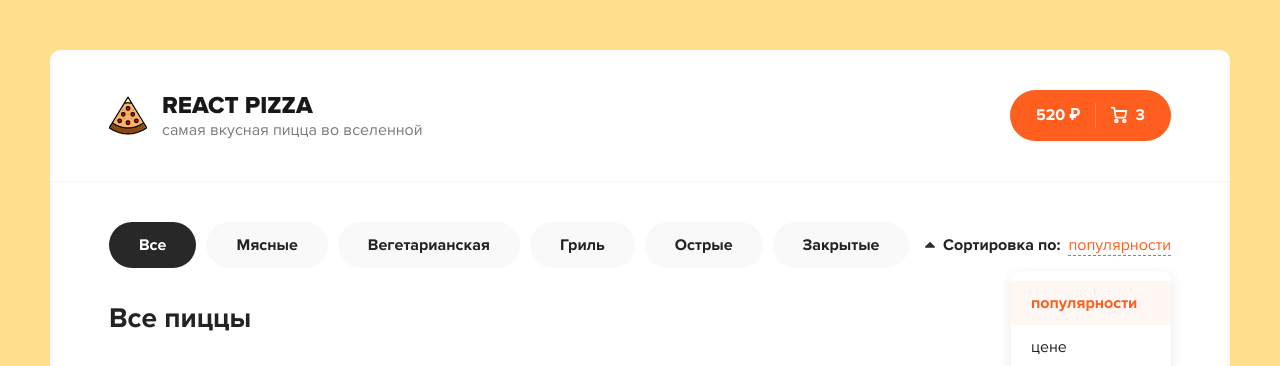
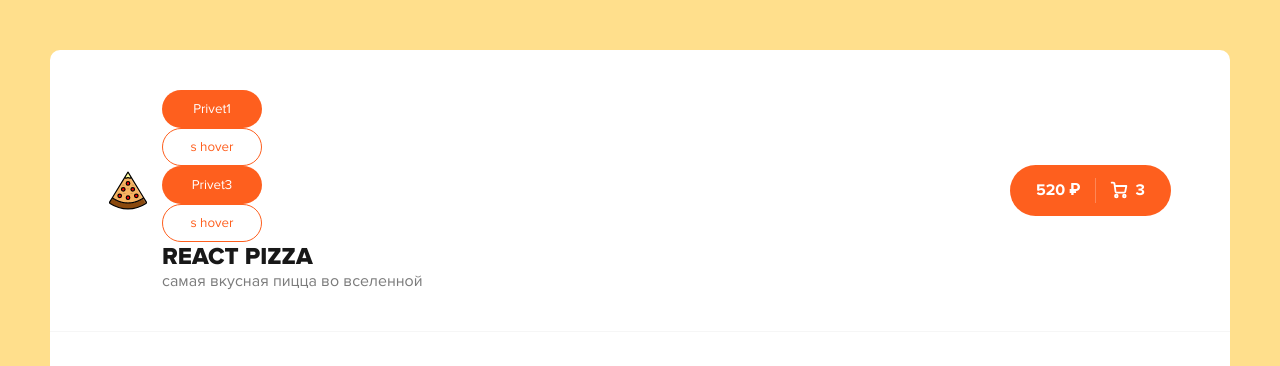
Before and after one commit to Costerhs/pizzaMi, a React app: page / in a window 1280 px wide. Shown: the top 366 px of the page. Built offline with nearby package versions, Linux system fonts and the light colour scheme.

Commit message:
finish 2 lessons (components Header and Buttons)

```diff
--- a/package.json
+++ b/package.json
@@ -17,6 +17,7 @@
     "browserslist": "^4.18.1",
     "camelcase": "^6.2.1",
     "case-sensitive-paths-webpack-plugin": "^2.4.0",
+    "classnames": "^2.3.1",
     "css-loader": "^6.5.1",
     "css-minimizer-webpack-plugin": "^3.2.0",
     "dotenv": "^10.0.0",
--- a/src/App.js
+++ b/src/App.js
@@ -1,57 +1,13 @@
-import logoSvg from './assets/img/pizza-logo.svg'
 
+
+import Button from './components/Button';
+import Header from './components/Header';
 
 function App() {
   return (
 
     <div className="wrapper">
-      <div className="header">
-        <div className="container">
-          <div className="header__logo">
-            <img width="38" src={logoSvg} alt="Pizza logo" />
-            <div>
-              <h1>React Pizza</h1>
-              <p>самая вкусная пицца во вселенной</p>
-            </div>
-          </div>
-          <div className="header__cart">
-            <a href="/cart.html" className="button button--cart">
-              <span>520 ₽</span>
-              <div className="button__delimiter"></div>
-              <svg
-                width="18"
-                height="18"
-                viewBox="0 0 18 18"
-                fill="none"
-                xmlns="http://www.w3.org/2000/svg"
-              >
-                <path
-                  d="M6.33333 16.3333C7.06971 16.3333 7.66667 15.7364 7.66667 15C7.66667 14.2636 7.06971 13.6667 6.33333 13.6667C5.59695 13.6667 5 14.2636 5 15C5 15.7364 5.59695 16.3333 6.33333 16.3333Z"
-                  stroke="white"
-                  strokeWidth="1.8"
-                  strokeLinecap="round"
-                  strokeLinejoin="round"
-                />
-                <path
-                  d="M14.3333 16.3333C15.0697 16.3333 15.6667 15.7364 15.6667 15C15.6667 14.2636 15.0697 13.6667 14.3333 13.6667C13.597 13.6667 13 14.2636 13 15C13 15.7364 13.597 16.3333 14.3333 16.3333Z"
-                  stroke="white"
-                  strokeWidth="1.8"
-                  strokeLinecap="round"
-                  strokeLinejoin="round"
-                />
-                <path
-                  d="M4.78002 4.99999H16.3334L15.2134 10.5933C15.1524 10.9003 14.9854 11.176 14.7417 11.3722C14.4979 11.5684 14.1929 11.6727 13.88 11.6667H6.83335C6.50781 11.6694 6.1925 11.553 5.94689 11.3393C5.70128 11.1256 5.54233 10.8295 5.50002 10.5067L4.48669 2.82666C4.44466 2.50615 4.28764 2.21182 4.04482 1.99844C3.80201 1.78505 3.48994 1.66715 3.16669 1.66666H1.66669"
-                  stroke="white"
-                  strokeWidth="1.8"
-                  strokeLinecap="round"
-                  strokeLinejoin="round"
-                />
-              </svg>
-              <span>3</span>
-            </a>
-          </div>
-        </div>
-      </div>
+      <Header />
       <div className="content">
         <div className="container">
           <div className="content__top">
--- /dev/null
+++ b/src/components/Button.jsx
@@ -0,0 +1,17 @@
+import classNames from "classnames";
+
+
+
+const Button = (props) =>{
+    return ( <div>
+    <button className={classNames(
+        'button',
+        {
+        'button--outline': props.style
+        })}
+     >{props.name}</button>
+    </div>
+    )
+}
+
+export default Button;
--- /dev/null
+++ b/src/components/Header.jsx
@@ -0,0 +1,60 @@
+import logoSvg from './../assets/img/pizza-logo.svg'
+import Button from './Button';
+import classNames from 'classnames';
+const Header = () => {
+    return (
+        <div className="header">
+        <div className="container">
+          <div className="header__logo">
+            <img width="38" src={logoSvg} alt="Pizza logo" />
+            <div>
+              <Button   name='Privet1' />
+              <Button style name='s hover' />
+              <Button  name='Privet3' />
+              <Button  style name='s hover' />
+              <h1>React Pizza</h1>
+              <p>самая вкусная пицца во вселенной</p>
+            </div>
+          </div>
+          <div className="header__cart">
+            <a href="/cart.html" className="button button--cart">
+              <span>520 ₽</span>
+              <div className="button__delimiter"></div>
+              <svg
+                width="18"
+                height="18"
+                viewBox="0 0 18 18"
+                fill="none"
+                xmlns="http://www.w3.org/2000/svg"
+              >
+                <path
+                  d="M6.33333 16.3333C7.06971 16.3333 7.66667 15.7364 7.66667 15C7.66667 14.2636 7.06971 13.6667 6.33333 13.6667C5.59695 13.6667 5 14.2636 5 15C5 15.7364 5.59695 16.3333 6.33333 16.3333Z"
+                  stroke="white"
+                  strokeWidth="1.8"
+                  strokeLinecap="round"
+                  strokeLinejoin="round"
+                />
+                <path
+                  d="M14.3333 16.3333C15.0697 16.3333 15.6667 15.7364 15.6667 15C15.6667 14.2636 15.0697 13.6667 14.3333 13.6667C13.597 13.6667 13 14.2636 13 15C13 15.7364 13.597 16.3333 14.3333 16.3333Z"
+                  stroke="white"
+                  strokeWidth="1.8"
+                  strokeLinecap="round"
+                  strokeLinejoin="round"
+                />
+                <path
+                  d="M4.78002 4.99999H16.3334L15.2134 10.5933C15.1524 10.9003 14.9854 11.176 14.7417 11.3722C14.4979 11.5684 14.1929 11.6727 13.88 11.6667H6.83335C6.50781 11.6694 6.1925 11.553 5.94689 11.3393C5.70128 11.1256 5.54233 10.8295 5.50002 10.5067L4.48669 2.82666C4.44466 2.50615 4.28764 2.21182 4.04482 1.99844C3.80201 1.78505 3.48994 1.66715 3.16669 1.66666H1.66669"
+                  stroke="white"
+                  strokeWidth="1.8"
+                  strokeLinecap="round"
+                  strokeLinejoin="round"
+                />
+              </svg>
+              <span>3</span>
+            </a>
+          </div>
+        </div>
+      </div>
+    )
+}
+
+export default Header;
```
Also changed, not shown: 1 other file (tests, documents, lock files or other folders).
